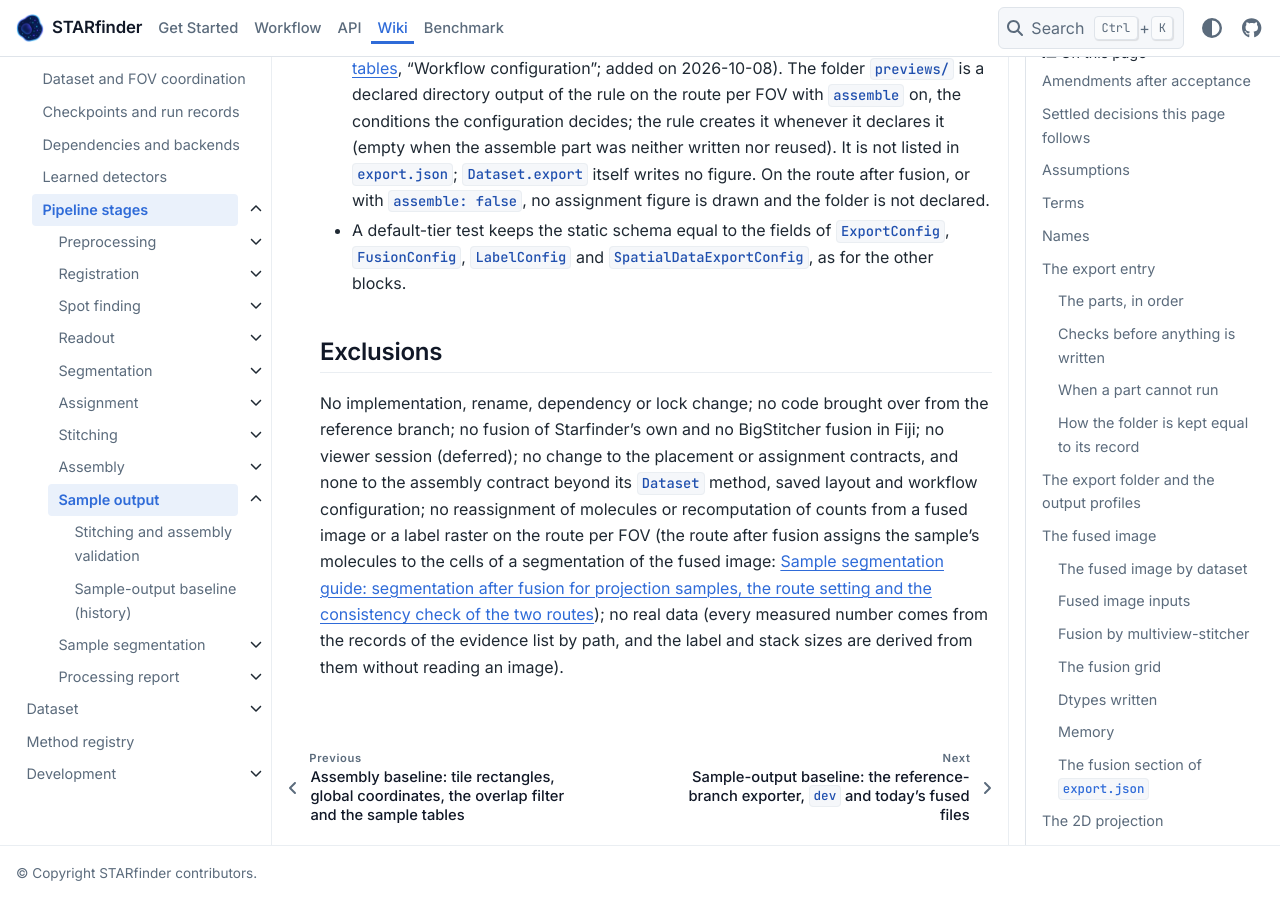
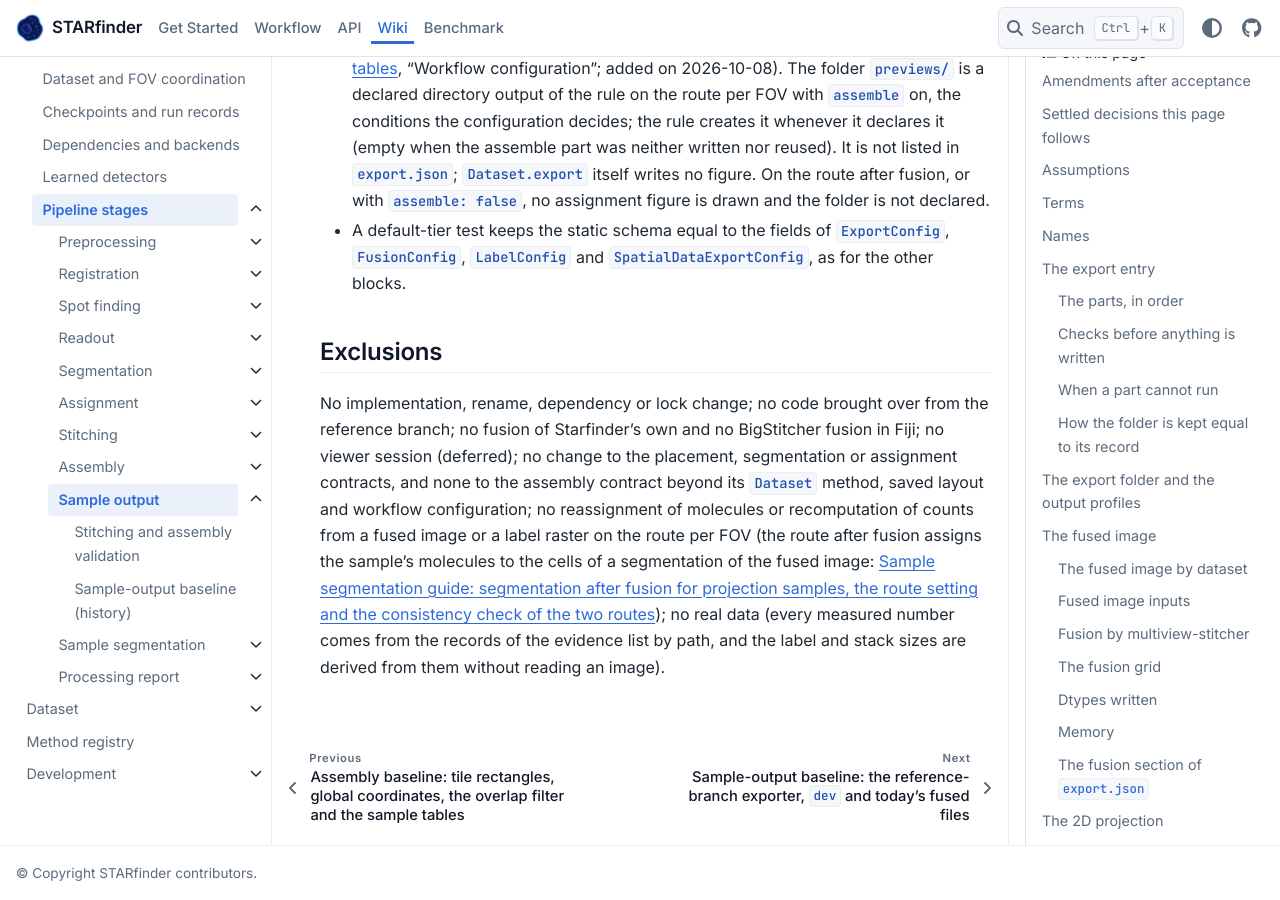
Before and after one commit to wanglab-broad/starfinder, a Sphinx documentation site: the page built from docs/sample-output-contract.md, in a window 1280 px wide and 900 px high, scrolled down 72499 px. Built offline with Sphinx 7.4.7 and the PyData theme 0.15.4, drawn with Linux system fonts in a browser that asks for light colours; some of the changed text lies outside the part shown.

Commit message:
fix(w-609): address review findings (remove development references…)
Both stage misattributions the reviewer found are fixed: - The `obs`
rows of `sample.h5ad` in `docs/sample-segmentation-contract.md` now name
the assignment's status `kept`. - Row RS5 of
`docs/sample-segmentation-validation.md` now cites the segmentation
workflow's schema test. I checked all 56 places on the seven pages where
a §2.9, §2.10 or §2.13 id became a stage name, against the code, test or
page that settles the stage. The table is saved as
`results/stage-attribution.tsv`. Seven more places misattributed the
stage, and I fixed them: - The two exclusions of the output contract now
name …

Linear-Issue: W-609

```diff
--- a/docs/api/export.rst
+++ b/docs/api/export.rst
@@ -65,7 +65,7 @@
 second source: nothing is filtered, reassigned or recounted. One coordinate system, named
 after the sample (whose name must satisfy spatialdata's element naming rule), in the
 sample frame's axes and µm. The points ``molecules`` hold every molecule with finite
-sample coordinates (the assignment ``z, y, x`` renamed ``fov_index_z/y/x``, ``sample_x/y/z``
+sample coordinates (the per-FOV index columns ``z, y, x`` renamed ``fov_index_z/y/x``, ``sample_x/y/z``
 the coordinate columns ``x, y, z``, ``cell_instance_id`` added); the shapes
 ``cell_centroids`` one circle per cell with a finite ownership centroid, at that centroid,
 with the equivalent radius of the original territory (a sphere for ``volume``, a disc for
@@ -86,7 +86,7 @@
 spatialdata and no store is written. Without the ``spatialdata`` extra the part is
 recorded ``not_run``. :py:func:`~starfinder.export.lookup_source` traces a molecule
 or a cell of an export folder back to its FOV, its assignment folder and the row's
-position in the assignment table, after verifying the record's hashes.
+position in the FOV's own table, after verifying the record's hashes.
 :py:func:`~starfinder.export.check_export` reads the store back and evaluates the
 SpatialData conditions S1 to S8.
 
--- a/docs/sample-output-contract.md
+++ b/docs/sample-output-contract.md
@@ -219,7 +219,7 @@
 fused image: {doc}`sample-segmentation-contract`), merging of cells across
 FOVs (the assembly's duplicate rule, decided on 2026-10-09, excludes one of two
 observations of a cell before these parts read the cell table: {doc}`assembly-contract`,
-"Retention", rule 8), and any change to the placement or assignment contracts or to the assembly contract beyond its
+"Retention", rule 8), and any change to the placement, segmentation or assignment contracts or to the assembly contract beyond its
 `Dataset` method, saved layout and workflow configuration, which move to the export
 entry.
 
@@ -2075,7 +2075,7 @@
 
 No implementation, rename, dependency or lock change; no code brought over from the
 reference branch; no fusion of Starfinder's own and no BigStitcher fusion in Fiji; no
-viewer session (deferred); no change to the placement or assignment contracts, and none to the
+viewer session (deferred); no change to the placement, segmentation or assignment contracts, and none to the
 assembly contract beyond its `Dataset` method, saved layout and workflow configuration;
 no reassignment of molecules or recomputation of counts from a fused image or a label
 raster on the route per FOV (the route after fusion assigns the sample's molecules to the
```
Also changed, not shown: other parts of docs/sample-output-contract.md (+3 -3 lines), docs/sample-segmentation-contract.md (+1 -1 lines), docs/sample-segmentation-validation.md (+1 -1 lines).
